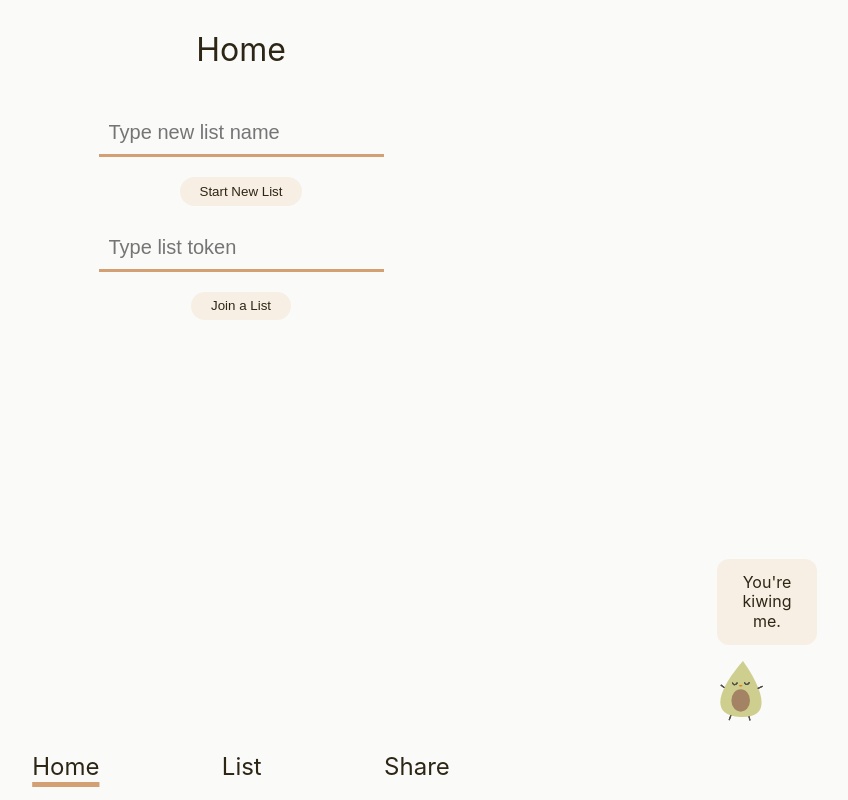
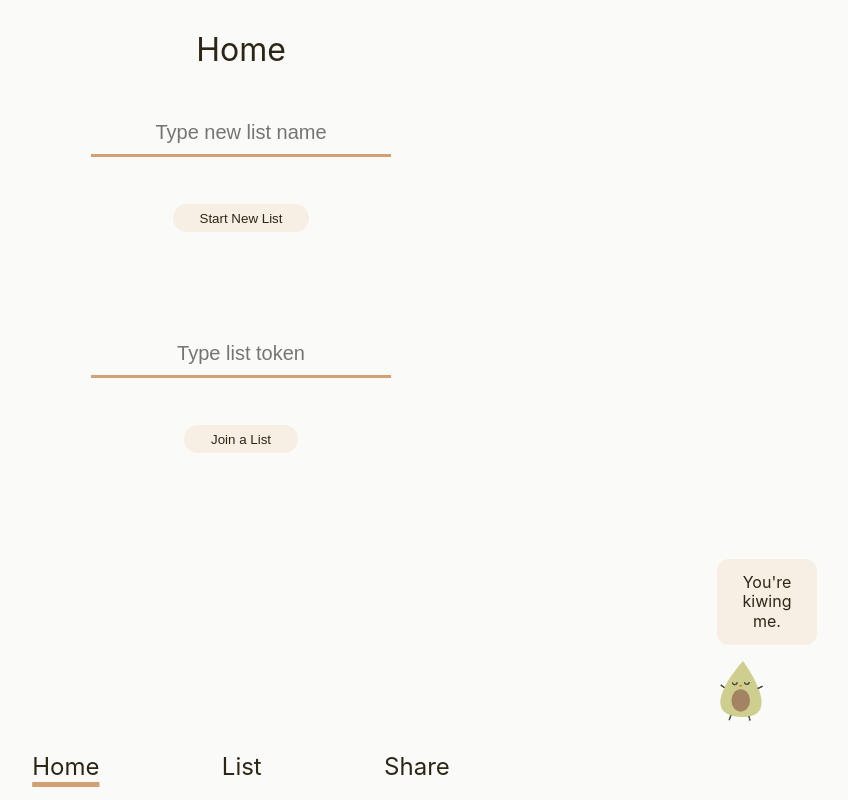
Before and after one commit to the-collab-lab/tcl-46-smart-shopping-list, a React (Vite) app: page / in a window 1280 px wide. Shown: the whole page, without its empty margins (399-1247 px from the left). Built offline with nearby package versions, Linux system fonts and the light colour scheme.

Commit message:
styling home no token

```diff
--- a/src/views/Home.css
+++ b/src/views/Home.css
@@ -9,6 +9,7 @@
 }
 
 .form__list {
+	margin-bottom: 5em;
 	display: flex;
 	flex-direction: column;
 	align-items: center;
@@ -18,10 +19,13 @@
 	font-size: 2rem;
 	margin: 1em;
 	padding: 0.5em;
+	width: 300px;
+	text-align: center;
 }
 
 .btn__primary {
-	padding: 0.5em 1.5em;
+	margin-top: 2em;
+	padding: 0.5em 2em;
 	width: fit-content;
 	border-radius: 2rem;
 	background: var(--color-nav);
--- a/src/views/Home.tsx
+++ b/src/views/Home.tsx
@@ -68,7 +68,7 @@ export function Home() {
 				<>
 					<h1 className="Home__heading">Manage Lists</h1>
 					<form className="form__list" onSubmit={makeNewList}>
-						<label htmlFor="make-list">
+						<label htmlFor="make-list" className="label__input__primary">
 							<input
 								id="make-list"
 								type="text"
@@ -83,7 +83,7 @@ export function Home() {
 						</button>
 					</form>
 					<form className="form__list" onSubmit={joinListSubmit}>
-						<label htmlFor="share-list">
+						<label htmlFor="share-list" className="label__input__primary">
 							{/* Join a List  */}
 							<input
 								id="share-list"
@@ -108,7 +108,7 @@ export function Home() {
 				<>
 					<h1 className="Home__heading">Home</h1>
 					<form className="form__list" onSubmit={makeNewList}>
-						<label htmlFor="make-list">
+						<label htmlFor="make-list" className="label__input__primary">
 							<input
 								id="make-list"
 								type="text"
@@ -123,7 +123,7 @@ export function Home() {
 						</button>
 					</form>
 					<form className="form__list" onSubmit={joinListSubmit}>
-						<label htmlFor="share-list">
+						<label htmlFor="share-list" className="label__input__primary">
 							<input
 								id="share-list"
 								type="text"
```
